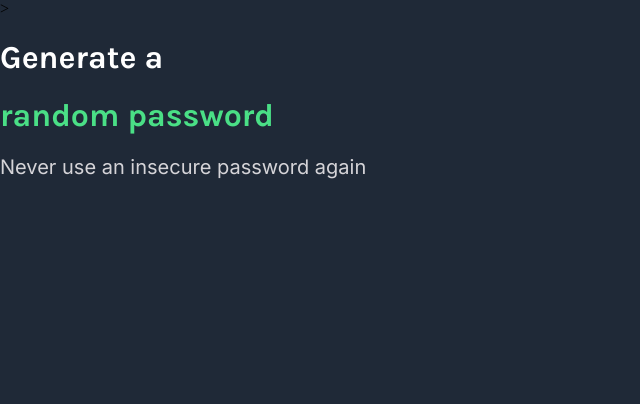
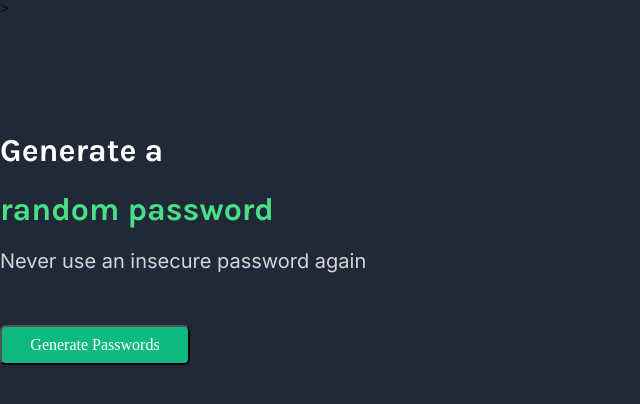
Before and after one commit to JavaRod/PasswordGenerator, a website built with Vite: page index.html in a window 1280 px wide. Shown: the whole page, without its empty margins (0-640 px from the left). Built offline with nearby package versions, Linux system fonts and the light colour scheme.

Commit message:
Added Generate Password button

```diff
--- a/index.css
+++ b/index.css
@@ -1,8 +1,11 @@
 body {
     margin: 0;
     margin-left: 52px;
-    margin-top: 115px;
     background-color: #1F2937;
+}
+
+.title {
+  margin-top: 115px;
 }
 
 h1 {
@@ -19,6 +22,19 @@ p {
   margin-top: 10px;
 }
 
+.button{
+  margin-top: 52px;
+}
+
+button {
+  background-color: #10B981;
+  color: white;
+  border-radius: 6px;
+  width: 190px;
+  height: 40px;
+
+}
+
 .white {
   color: white;
 }
--- a/index.html
+++ b/index.html
@@ -11,9 +11,14 @@
         <link rel="stylesheet" href="index.css">
     </head>
     <body>
-        <h1 class="white">Generate a</h1>
-        <h1 class="green">random password</h1>
-        <p> Never use an insecure password again </p>
-        <script src="index.js"></script>
+        <div class="title">
+            <h1 class="white">Generate a</h1>
+            <h1 class="green">random password</h1>
+            <p> Never use an insecure password again </p>
+        </div>
+        <div class="button">
+            <button type="button">Generate Passwords</button>
+            <script src="index.js"></script>
+        </div>
     </body>
 </html>
```
